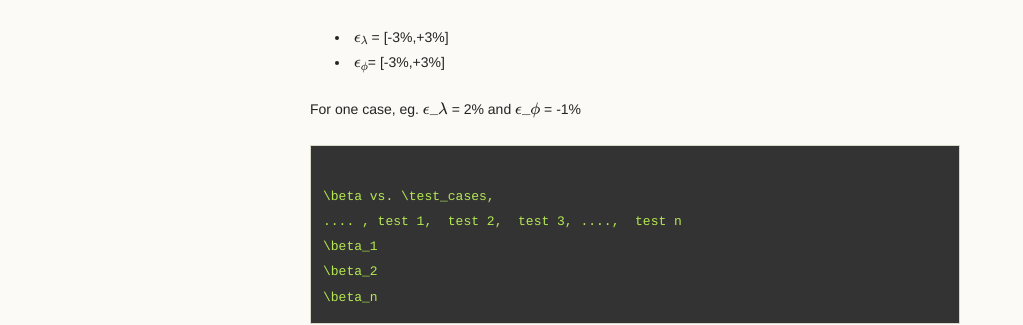
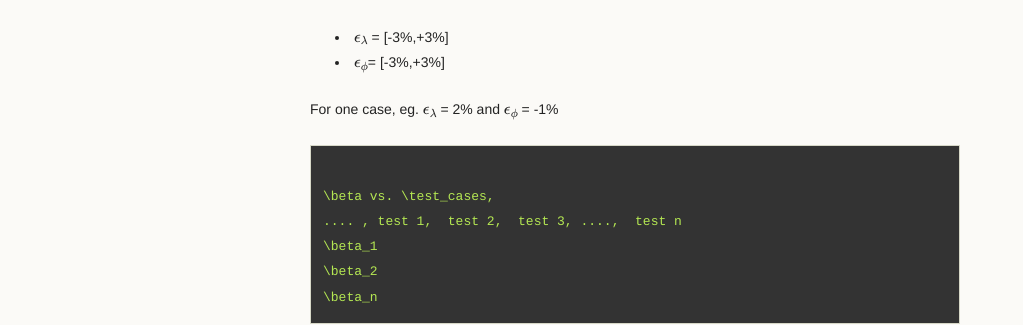
Before and after one commit to vireax/vibration, a Jekyll site: the page built from _posts/2013-12-25-test-statistics.md, in a window 1280 px wide. Shown: the part 1015-1340 px from the top of the page, without its empty margins (0-1023 px from the left). Built offline with Jekyll 4.4.1, drawn with Linux system fonts in a browser that asks for light colours; formulas are drawn with MathJax 3.

```diff
--- a/_posts/2013-12-25-test-statistics.md
+++ b/_posts/2013-12-25-test-statistics.md
@@ -24,7 +24,7 @@ This means that 49 (7x7) simulations are needed to get this table, multiplied by
 * <span> $$ \epsilon_\lambda $$ </span> = \[-3%,+3%\]
 * <span> $$ \epsilon_\phi $$</span>= \[-3%,+3%\]
 
-For one case, eg.  <span> $$ \epsilon\_\lambda $$ </span> = 2% and $$\epsilon\_\phi $$ = -1%
+For one case, eg.  <span> $$ \epsilon_\lambda $$ </span> = 2% and $$\epsilon_\phi $$ = -1%
 
 <pre><code>
 \beta vs. \test_cases,
```
